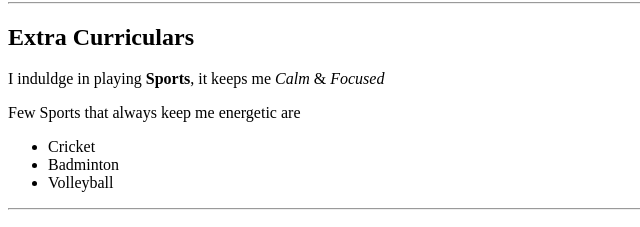
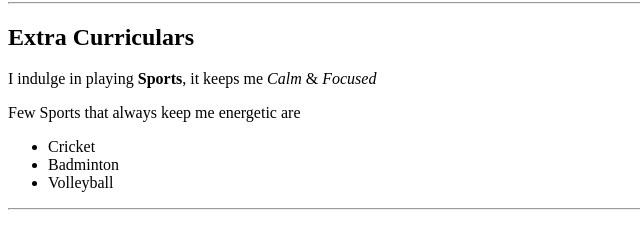
Before and after one commit to rajesh-kumar-arani/html-resume, a plain HTML site: page index.html in a window 1280 px wide. Shown: the part 912-1139 px from the top of the page, 0-640 px from the left. Drawn offline with Linux system fonts and the light colour scheme.

Commit message:
Update index.html

```diff
--- a/index.html
+++ b/index.html
@@ -38,7 +38,7 @@
 
     <h2>Extra Curriculars</h2>
 
-    <p>I induldge in playing <b>Sports</b>, it keeps me <em>Calm</em> & <em>Focused</em></p>
+    <p>I indulge in playing <b>Sports</b>, it keeps me <em>Calm</em> & <em>Focused</em></p>
     <p>Few Sports that always keep me energetic are </p>
     <ul>
         <li>Cricket</li>
@@ -52,4 +52,5 @@
     <p><em>mail to : </em> <a href="mailto:rajeshkumararani@gmail.com">Send an Email</a></p>
     <p><em>LinkedIn : </em> <a href="https://www.linkedin.com/in/rajesh-kumar-arani-21ab31280/">rajesh-kumar-arani</a></p>
 </body>
+
 </html>
```
